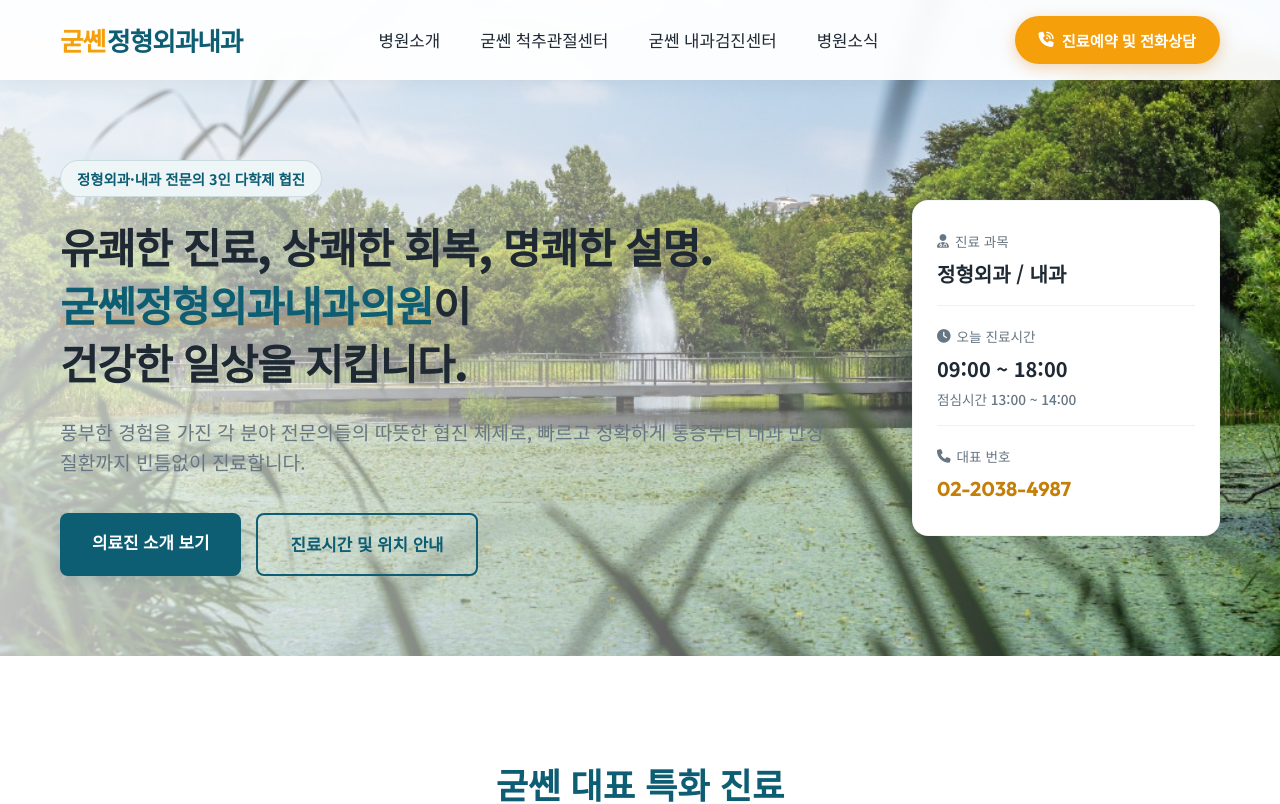
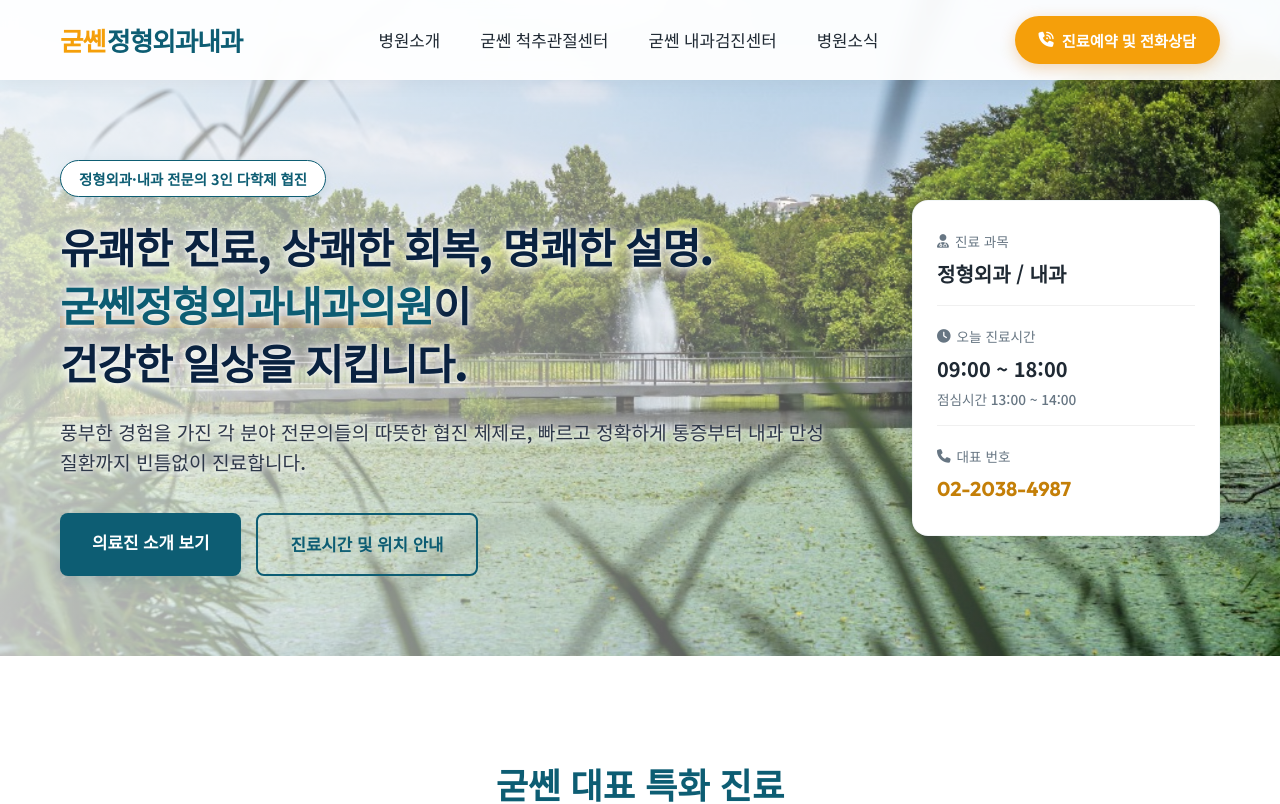
Before and after one commit to cholinus-OS/goodssen, a Next.js app: page / in a window 1280 px wide. Shown: the top 804 px of the page. Built offline with nearby package versions, Linux system fonts and the light colour scheme.

Commit message:
Update: Enhance text readability with white text-shadow and dark colors

```diff
--- a/src/app/globals.css
+++ b/src/app/globals.css
@@ -371,24 +371,29 @@ button {
 
 .hero-badge {
     display: inline-block;
-    background-color: var(--color-primary-light);
+    background-color: #ffffff; /* 불투명한 흰색 배경으로 교체하여 배경과 완전히 격리 */
     color: var(--color-primary);
-    padding: 6px 16px;
+    padding: 6px 18px;
     font-size: 0.9rem;
-    font-weight: 600;
+    font-weight: 700;
     border-radius: 20px;
     margin-bottom: 20px;
-    border: 1px solid rgba(10, 77, 104, 0.15);
+    border: 1.5px solid var(--color-primary);
+    box-shadow: 0 4px 10px rgba(10, 77, 104, 0.08); /* 입체감 부여 */
 }
 
 .hero-title {
-    font-size: 2.6rem; /* 폰트 크기를 미세하게 조절하여 한줄 가독성 확보 */
+    font-size: 2.6rem;
     font-weight: 800;
     line-height: 1.4;
-    color: var(--color-text-dark);
+    color: #0a2240; /* 더 선명하고 짙은 네이비 블랙 계열로 명도 강화 */
     margin-bottom: 25px;
     letter-spacing: -1px;
-    word-break: keep-all; /* 단어가 중간에 잘리지 않고 어절 단위로 떨어집니다 */
+    word-break: keep-all;
+    /* 흰색 아우라 그림자 효과를 주어 배경 이미지로부터 글자가 명확하게 공중에 떠오르도록 설계 */
+    text-shadow: 0 2px 8px rgba(255, 255, 255, 0.95),
+                 0 0 15px rgba(255, 255, 255, 0.9),
+                 0 0 3px rgba(255, 255, 255, 0.7);
 }
 
 .text-highlight {
@@ -404,15 +409,19 @@ button {
     left: 0;
     width: 100%;
     height: 12px;
-    background-color: rgba(217, 119, 6, 0.15); /* 강조 형광펜 효과 */
+    background-color: rgba(217, 119, 6, 0.22); /* 형광펜 불투명도를 살짝 올려 더 또렷하게 만듦 */
     z-index: -1;
 }
 
 .hero-subtitle {
     font-size: 1.2rem;
-    color: var(--color-text-muted);
+    font-weight: 500;
+    color: #2d3748; /* 가독성이 떨어지던 회색에서 짙은 챠콜그레이로 변경 */
     margin-bottom: 35px;
-    word-break: keep-all; /* 어색한 단어 끊김 방지 */
+    word-break: keep-all;
+    /* 소제목 글자 뒤에도 미세한 아우라 적용 */
+    text-shadow: 0 1px 4px rgba(255, 255, 255, 0.95),
+                 0 0 8px rgba(255, 255, 255, 0.8);
 }
 
 .hero-actions {
```
